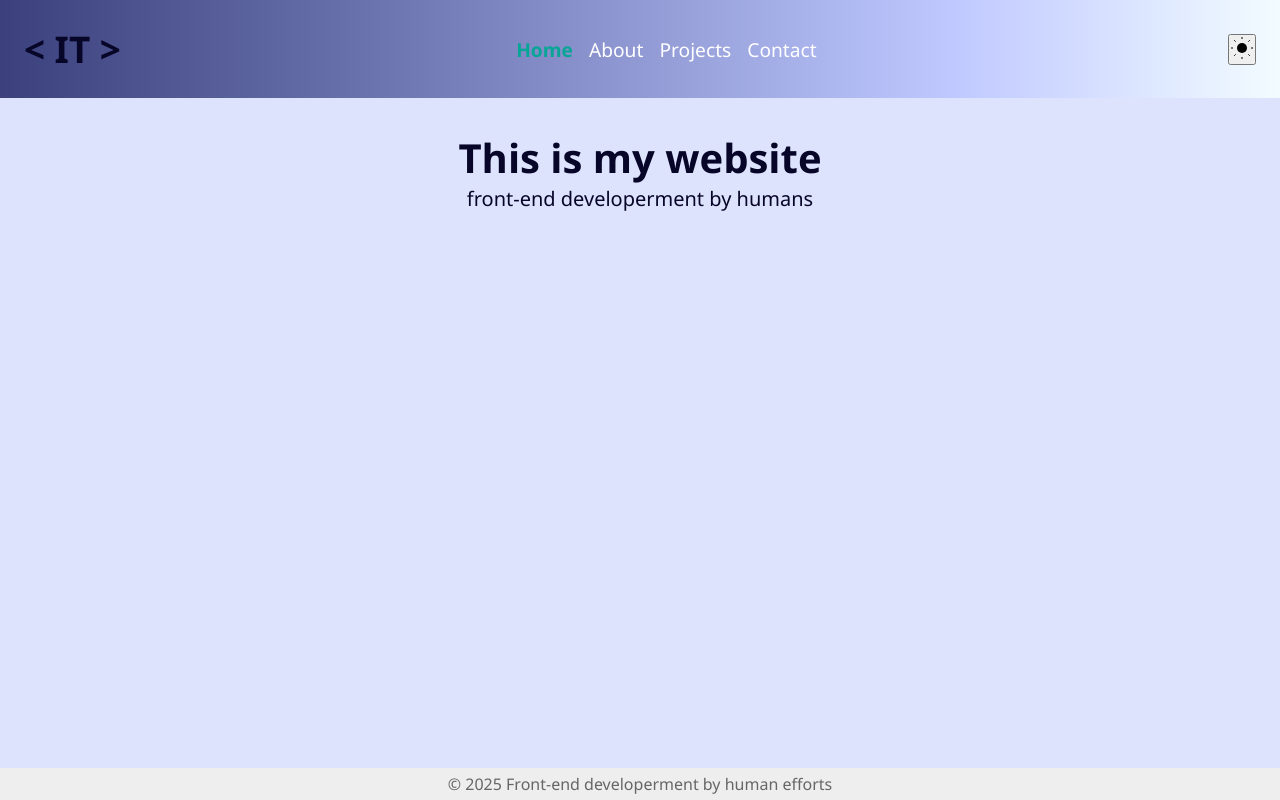
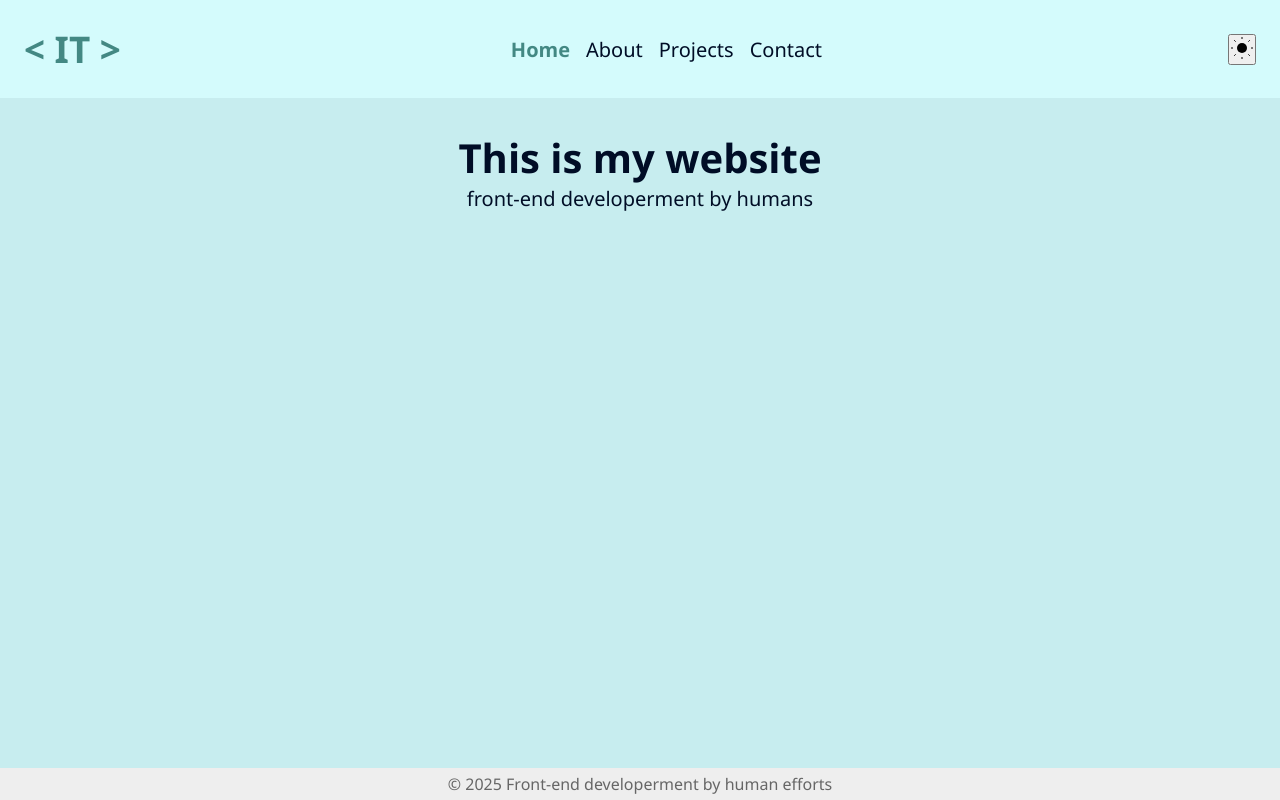
Before and after one commit to I-Tsenov/Portfolio, a React (Vite) app: page / in a window 1280 px wide. Built offline with nearby package versions, Linux system fonts and the light colour scheme.

Commit message:
theme adjustments

```diff
--- a/src/layouts/Header/Header.module.scss
+++ b/src/layouts/Header/Header.module.scss
@@ -3,19 +3,36 @@
 .logoHeader {
     text-decoration: none;
     font-size: 2.3rem;
-    color: var(--text);
+    color: var(--primary);
     font-weight: $fw-bold;
 
     &:hover {
-        color: rgb(15, 199, 180);
-
+        color: var(--secondary);
     }
 }
 
 .header {
     display: flex;
+    color: var(--text);
     justify-content: space-between;
     align-items: center;
     padding: 1.5rem;
-    background: var(--gradient-accent);
+    background: var(--bg);
 }
+
+.navItem {
+    text-decoration: none;
+    margin-right: $pad-md;
+    color: var(--text);
+    font-size: $fs-lg;
+    font-weight: $fw-reg;
+}
+
+.navItemActive {
+    @extend .navItem;
+    color: var(--primary);
+    font-weight: $fw-bold;
+    transition:
+        color 0.2s ease,
+        font-weight 0.2s ease;
+}
--- a/src/layouts/Header/Header.tsx
+++ b/src/layouts/Header/Header.tsx
@@ -1,8 +1,7 @@
 import React from 'react';
 import { Link, useLocation } from 'react-router-dom';
 import ThemeToggleBtn from '@components/ThemeToggleBtn';
-import styles from './Header.module.scss'
-
+import styles from './Header.module.scss';
 
 const navLinks = [
     { to: '/', label: 'Home' },
@@ -16,11 +15,7 @@ const Header: React.FC = () => {
 
     return (
         <header className={styles.header}>
-            <Link
-                className={styles.logoHeader}
-                key='logo_header'
-                to='/'
-            >
+            <Link className={styles.logoHeader} key="logo_header" to="/">
                 {'< IT >'}
             </Link>
             <nav>
@@ -28,13 +23,7 @@ const Header: React.FC = () => {
                     <Link
                         key={link.to}
                         to={link.to}
-                        style={{
-                            marginRight: '1rem',
-                            fontSize: '1.2rem',
-                            textDecoration: 'none',
-                            color: location.pathname === link.to ? 'rgb(6, 165, 149)' : '#fff',
-                            fontWeight: location.pathname === link.to ? 'bold' : 'normal',
-                        }}
+                        className={location.pathname === link.to ? styles.navItemActive : styles.navItem}
                     >
                         {link.label}
                     </Link>
--- a/src/layouts/Main/Main.module.scss
+++ b/src/layouts/Main/Main.module.scss
@@ -1,5 +1,6 @@
 @use '../../styles/design.scss' as *;
 
+// height (minus)value - accounts for header and footer height
 .mainContainer {
     text-align: center;
     background: var(--bg-dark);
--- a/src/layouts/Main/Main.tsx
+++ b/src/layouts/Main/Main.tsx
@@ -1,7 +1,6 @@
 import React, { type PropsWithChildren } from 'react';
 import styles from './Main.module.scss';
 
-// -5rem accounts for the header and footer height (+2rem if we add footer)
 const Main: React.FC<PropsWithChildren> = ({ children }) => {
     return <main className={styles.mainContainer}>{children}</main>;
 };
--- a/src/styles/_theme.scss
+++ b/src/styles/_theme.scss
@@ -1,57 +1,41 @@
 :root {
-  --bg-dark: oklch(0.92 0.035 277);
-  --bg: oklch(0.96 0.035 277);
-  --bg-light: oklch(1 0.035 277);
-  --text: oklch(0.15 0.07 277);
-  --text-muted: oklch(0.4 0.07 277);
-  --highlight: oklch(1 0.07 277);
-  --border: oklch(0.6 0.07 277);
-  --border-muted: oklch(0.7 0.07 277);
-  --primary: oklch(0.4 0.1 277);
-  --secondary: oklch(0.4 0.1 97);
-  --danger: oklch(0.5 0.07 30);
-  --warning: oklch(0.5 0.07 100);
-  --success: oklch(0.5 0.07 160);
-  --info: oklch(0.5 0.07 260);
-  --gradient-soft: linear-gradient(135deg, var(--bg-light) 0%, var(--bg) 100%);
-  --gradient-accent: linear-gradient(
-    90deg,
-    var(--primary) 0%,
-    var(--highlight) 100%
-  );
-  --gradient-glow: radial-gradient(
-    circle at top left,
-    var(--info) 0%,
-    var(--bg) 70%
-  );
+    --bg-dark: oklch(0.92 0.04 200);
+    --bg: oklch(0.96 0.04 200);
+    --bg-light: oklch(0.99 0.04 200);
+    --text: oklch(0.15 0.08 230);
+    --text-muted: oklch(0.42 0.05 230);
+    --highlight: oklch(0.98 0.07 140); /* brighter leaf accent */
+    --border: oklch(0.64 0.05 200);
+    --border-muted: oklch(0.72 0.04 200);
+    --primary: oklch(0.58 0.07 190); /* teal: visible & friendly */
+    --secondary: oklch(0.52 0.06 140); /* mellow green */
+    --danger: oklch(0.6 0.05 25);
+    --warning: oklch(0.6 0.05 80);
+    --success: oklch(0.6 0.05 150);
+    --info: oklch(0.6 0.05 230);
+    --gradient-soft: linear-gradient(135deg, var(--bg-light) 0%, var(--bg-dark) 100%);
+    --gradient-accent: linear-gradient(90deg, var(--primary) 0%, var(--secondary) 100%);
+    --gradient-glow: radial-gradient(circle at top right, var(--info) 0%, var(--bg) 80%);
 }
 
-[data-theme="dark"] {
-  --bg-dark: oklch(0.1 0.035 277);
-  --bg: oklch(0.15 0.035 277);
-  --bg-light: oklch(0.2 0.035 277);
-  --text: oklch(0.96 0.07 277);
-  --text-muted: oklch(0.76 0.07 277);
-  --highlight: oklch(0.5 0.07 277);
-  --border: oklch(0.4 0.07 277);
-  --border-muted: oklch(0.3 0.07 277);
-  --primary: oklch(0.76 0.1 277);
-  --secondary: oklch(0.76 0.1 97);
-  --danger: oklch(0.7 0.07 30);
-  --warning: oklch(0.7 0.07 100);
-  --success: oklch(0.7 0.07 160);
-  --info: oklch(0.7 0.07 260);
-  --gradient-soft: linear-gradient(135deg, var(--bg-dark) 0%, var(--bg) 100%);
-  --gradient-accent: linear-gradient(
-    90deg,
-    var(--primary) 0%,
-    var(--text-muted) 100%
-  );
-  --gradient-glow: radial-gradient(
-    circle at center,
-    var(--danger) 0%,
-    var(--bg-dark) 80%
-  );
+[data-theme='dark'] {
+    --bg-dark: oklch(0.14 0.04 200);
+    --bg: oklch(0.2 0.04 200);
+    --bg-light: oklch(0.26 0.035 200);
+    --text: oklch(94.684% 0.05171 206.948);
+    --text-muted: oklch(0.74 0.06 230);
+    --highlight: oklch(0.66 0.07 140); /* gentle highlight */
+    --border: oklch(0.46 0.05 200);
+    --border-muted: oklch(0.36 0.03 200);
+    --primary: oklch(0.76 0.08 190); /* brighter teal pop */
+    --secondary: oklch(0.66 0.07 140); /* green with contrast */
+    --danger: oklch(0.72 0.05 25);
+    --warning: oklch(0.72 0.05 80);
+    --success: oklch(0.72 0.05 150);
+    --info: oklch(0.72 0.05 230);
+    --gradient-soft: linear-gradient(135deg, var(--bg-dark) 0%, var(--bg-light) 100%);
+    --gradient-accent: linear-gradient(90deg, var(--primary) 0%, var(--text-muted) 100%);
+    --gradient-glow: radial-gradient(circle at center, var(--info) 0%, var(--bg-dark) 85%);
 }
 
 // Base
@@ -59,7 +43,7 @@ $border-radius-sm: 6px;
 $border-radius-lg: 12px;
 
 // Typography
-$font-family-base: "Segoe UI", sans-serif;
+$font-family-base: 'Segoe UI', sans-serif;
 $fs-base: 1rem;
 $fs-lg: 1.25rem;
 $fs-sm: 0.875rem;
```
Also changed, not shown: 1 other file (tests, documents, lock files or other folders). Lines whose indentation alone changed are shown as unchanged.
